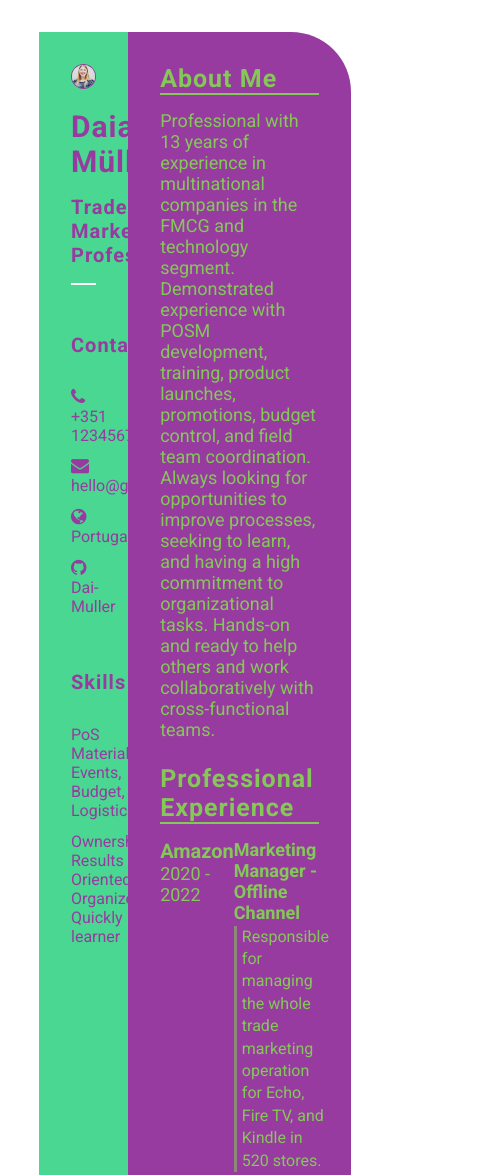
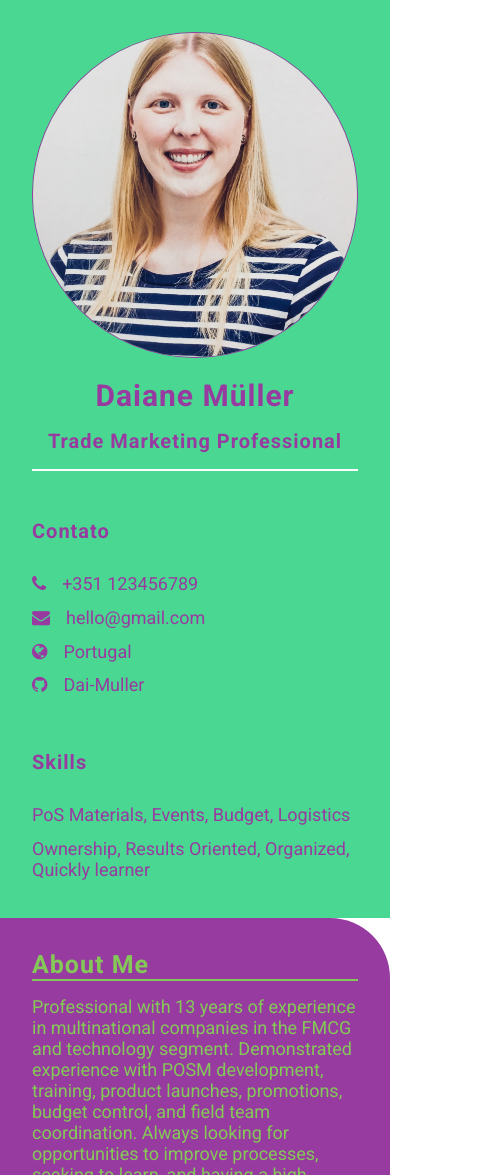
Before and after one commit to Dai-Muller/Dai-Muller.github.io, a plain HTML site: page index.html in a window 390 px wide. Shown: the top 1175 px of the page, 493 px wide, since content can reach past the window. Drawn offline with Linux system fonts and the light colour scheme.

Commit message:
final file (#8)
Co-authored-by: Daiane

```diff
--- a/style.css
+++ b/style.css
@@ -4,6 +4,10 @@
     box-sizing: border-box;
     list-style: none;
     font-family: 'Roboto', sans-serif;
+}
+
+body {
+    background-color: #ffffff;
 }
 
 .resume-contents {
@@ -82,6 +86,8 @@
 .references ul li {
     padding: .4rem 0;
     color: #983ba0;
+    align-items: center;
+    font-size: 18px;
 }
 
 .contact-info ul li i,
@@ -97,6 +103,8 @@
 .skills ul li p {
     padding: .4rem 0;
     color: #983ba0;
+    font-size: 18px;
+    align-items: center;
 }
 
 .right-section-contents {
@@ -183,3 +191,35 @@ a {
     text-decoration: none;
     color: #983ba0;
 }
+
+/* Media queries */
+@media screen and (max-width:780px) {
+    .experience-contents,
+    .education-contents,
+    .awards-contents {
+        grid-template-columns: repeat(1, 1fr);
+    }
+}
+
+@media screen and (max-width:780px) {
+    .left-section {
+        grid-column: span 3;
+    }
+
+    .right-section {
+        grid-column: span 4;
+    }
+
+}
+
+@media screen and (max-width:1200px) {
+    .resume-contents {
+        grid-template-columns: repeat(1, 1fr);
+    }
+}
+
+@media screen and (max-width:390px) {
+    .resume-contents {
+        width: 100%;
+        margin: 0 auto;
+    }
```
Also changed, not shown: index.html (+0 -1 lines).
